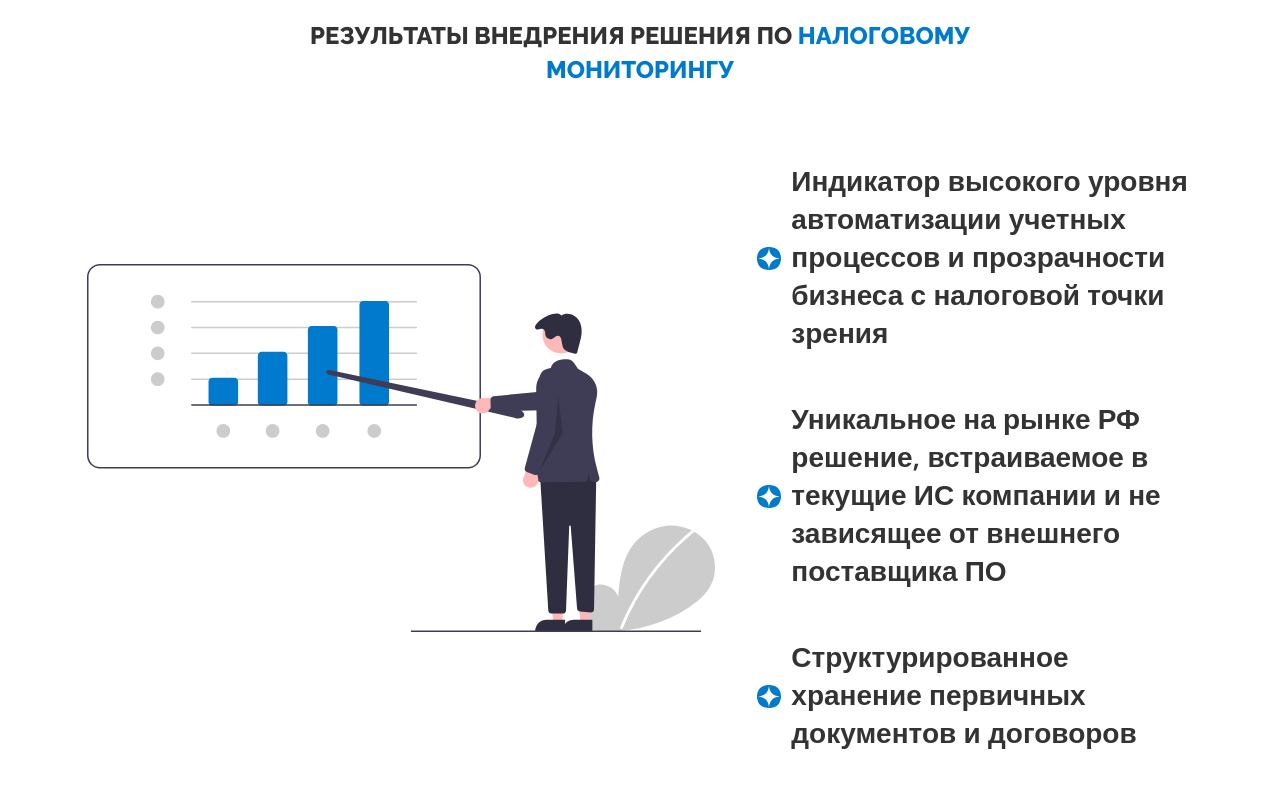
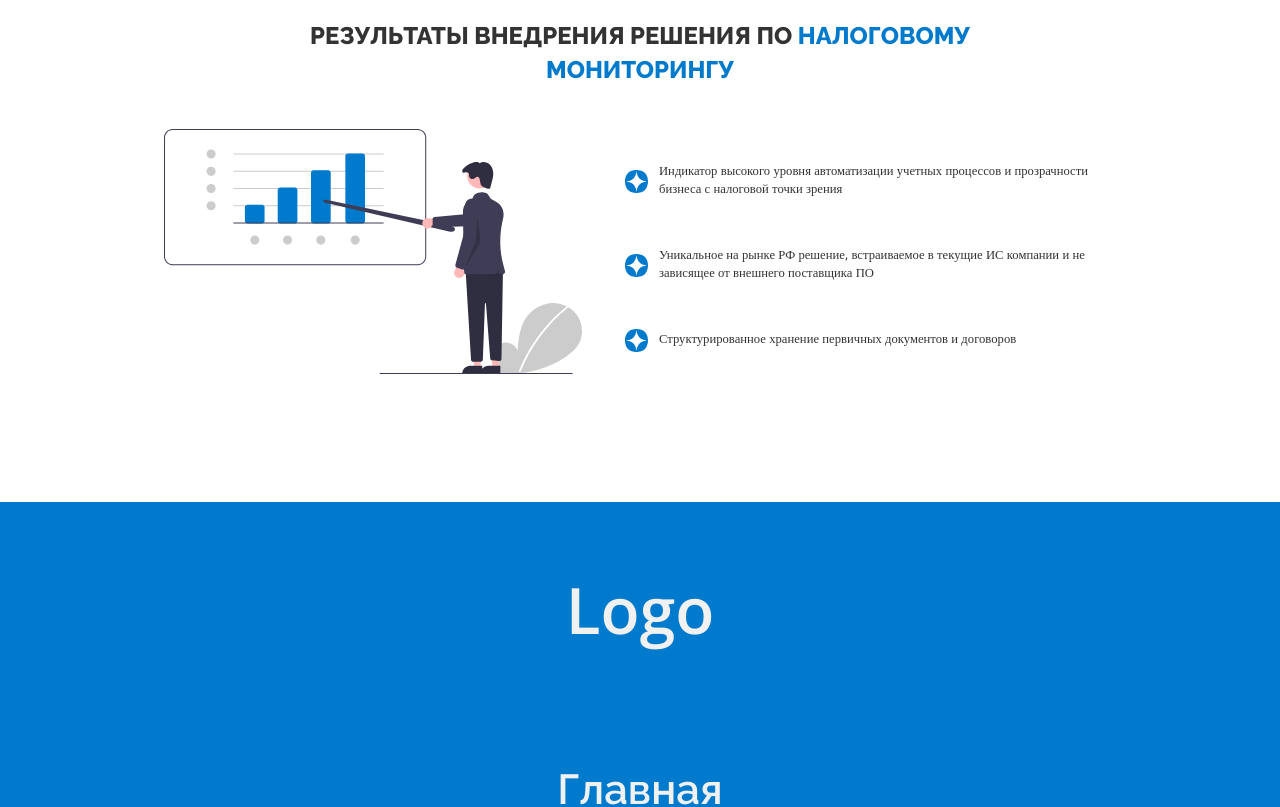
Before and after one commit to k1ngsterr1/taxes-monitoring, a React (Create React App) app: page / in a window 1280 px wide. Shown: the part 6320-7127 px from the top of the page. Built offline with nearby package versions, Linux system fonts and the light colour scheme.

Commit message:
taxes-monitoring V5.4

```diff
--- a/src/screens/LastScreen.tsx
+++ b/src/screens/LastScreen.tsx
@@ -113,7 +113,7 @@ const LastScreen = () => {
               alt="illustration-one"
               className="illustration-one"
             />
-            <div className="text-container">
+            <div className="text-containez">
               <div className="text-tab">
                 <img src={star} alt="star" className="star" />
                 <p className="paragraph-text">
--- a/src/styles/last/last-styles.css
+++ b/src/styles/last/last-styles.css
@@ -171,34 +171,59 @@
     margin-top: clamp(16px, 1.66656vw, 64px);
   }
   * body .last-screen .container-box-c .screen-1 {
+    width: -moz-fit-content;
+    width: fit-content;
     height: auto;
     margin: auto;
     display: flex;
+    block-size: -moz-fit-content;
+    block-size: fit-content;
     flex-direction: row;
     justify-content: center;
     margin-top: clamp(32px, 3.33312vw, 128px);
   }
   * body .last-screen .container-box-c .screen-1 .content {
+    width: -moz-fit-content !important;
+    width: fit-content !important;
+    block-size: -moz-fit-content;
+    block-size: fit-content;
+    margin: auto;
     display: flex;
-    align-items: center;
   }
-  * body .last-screen .container-box-c .screen-1 .content .text-container {
-    width: 40%;
+  * body .last-screen .container-box-c .screen-1 .content .illustration-one {
+    width: clamp(314px, 32.70624vw, 1256px);
+  }
+  * body .last-screen .container-box-c .screen-1 .content .text-containez {
+    width: clamp(368.5px, 38.38296vw, 1474px);
+    block-size: -moz-fit-content;
+    block-size: fit-content;
     display: flex;
     flex-direction: column;
     margin-left: clamp(32px, 3.33312vw, 128px);
   }
-  * body .last-screen .container-box-c .screen-1 .content .text-container .star {
+  * body .last-screen .container-box-c .screen-1 .content .text-containez .star {
     width: clamp(17.5px, 1.8228vw, 70px);
     height: clamp(17.5px, 1.8228vw, 70px);
   }
-  * body .last-screen .container-box-c .screen-1 .content .text-container .text-tab {
+  * body .last-screen .container-box-c .screen-1 .content .text-containez .text-tab {
+    width: clamp(331px, 34.47696vw, 1324px);
+    block-size: -moz-fit-content !important;
+    block-size: fit-content !important;
     display: flex;
     align-items: center;
     margin-top: clamp(16px, 1.66656vw, 64px);
   }
-  * body .last-screen .container-box-c .screen-1 .content .text-container .text-tab .paragraph-text {
+  * body .last-screen .container-box-c .screen-1 .content .text-containez .text-tab .paragraph-text {
+    width: -moz-fit-content;
+    width: fit-content;
     margin-left: clamp(8px, 0.83328vw, 32px);
     margin-top: clamp(8px, 0.83328vw, 32px);
+    color: #333333;
+    font-family: Open Sans;
+    font-size: clamp(9.5px, 0.98952vw, 38px);
+    font-style: normal;
+    font-weight: 400;
+    line-height: normal;
+    flex-shrink: 0 !important;
   }
 }/*# sourceMappingURL=last-styles.css.map */
--- a/src/styles/last/last-styles.sass
+++ b/src/styles/last/last-styles.sass
@@ -212,21 +212,27 @@ $container: 86.45833333333333%
                         margin-top: $m32
 
                     .screen-1
+                        width: fit-content
                         height: auto
                         margin: auto
                         display: flex
+                        block-size: fit-content
                         flex-direction: row
                         justify-content: center
                         margin-top: $m64
 
                         .content
+                            width: fit-content !important
+                            block-size: fit-content
+                            margin: auto
                             display: flex
-                            align-items: center
 
                             .illustration-one
+                                width: clamp(314px,32.70624vw,1256px)
 
-                            .text-container
-                                width: 40%
+                            .text-containez
+                                width: clamp(368.5px,38.382960000000004vw,1474px)
+                                block-size: fit-content
                                 display: flex
                                 flex-direction: column
                                 margin-left: $m64
@@ -236,10 +242,20 @@ $container: 86.45833333333333%
                                     height: clamp(17.5px,1.8228vw,70px)
 
                                 .text-tab
+                                    width: clamp(331px,34.47696vw,1324px)
+                                    block-size: fit-content !important
                                     display: flex
                                     align-items: center
                                     margin-top: $m32
 
                                     .paragraph-text
+                                        width: fit-content
                                         margin-left: $m16
                                         margin-top: $m16
+                                        color: $darkGray
+                                        font-family: Open Sans
+                                        font-size: clamp(9.5px,0.9895200000000001vw,38px)
+                                        font-style: normal
+                                        font-weight: 400
+                                        line-height: normal
+                                        flex-shrink: 0 !important
--- a/src/styles/main/main-styles.css
+++ b/src/styles/main/main-styles.css
@@ -189,6 +189,7 @@
   * body .main-screen .container-box .main-content-pc .text-content .buttons .main-button {
     background-color: #007ACC;
     transition: 0.3s all;
+    cursor: pointer;
   }
   * body .main-screen .container-box .main-content-pc .text-content .buttons .main-button:hover {
     background: #0069AF;
--- a/src/styles/main/main-styles.sass
+++ b/src/styles/main/main-styles.sass
@@ -230,6 +230,7 @@ $container: 86.45833333333333%
                                 .main-button
                                     background-color: $brightBlue
                                     transition: 0.3s all
+                                    cursor: pointer
                                     &:hover
                                         background: #0069AF
 
```
Also changed, not shown: 2 other files (tests, documents, lock files or other folders).
